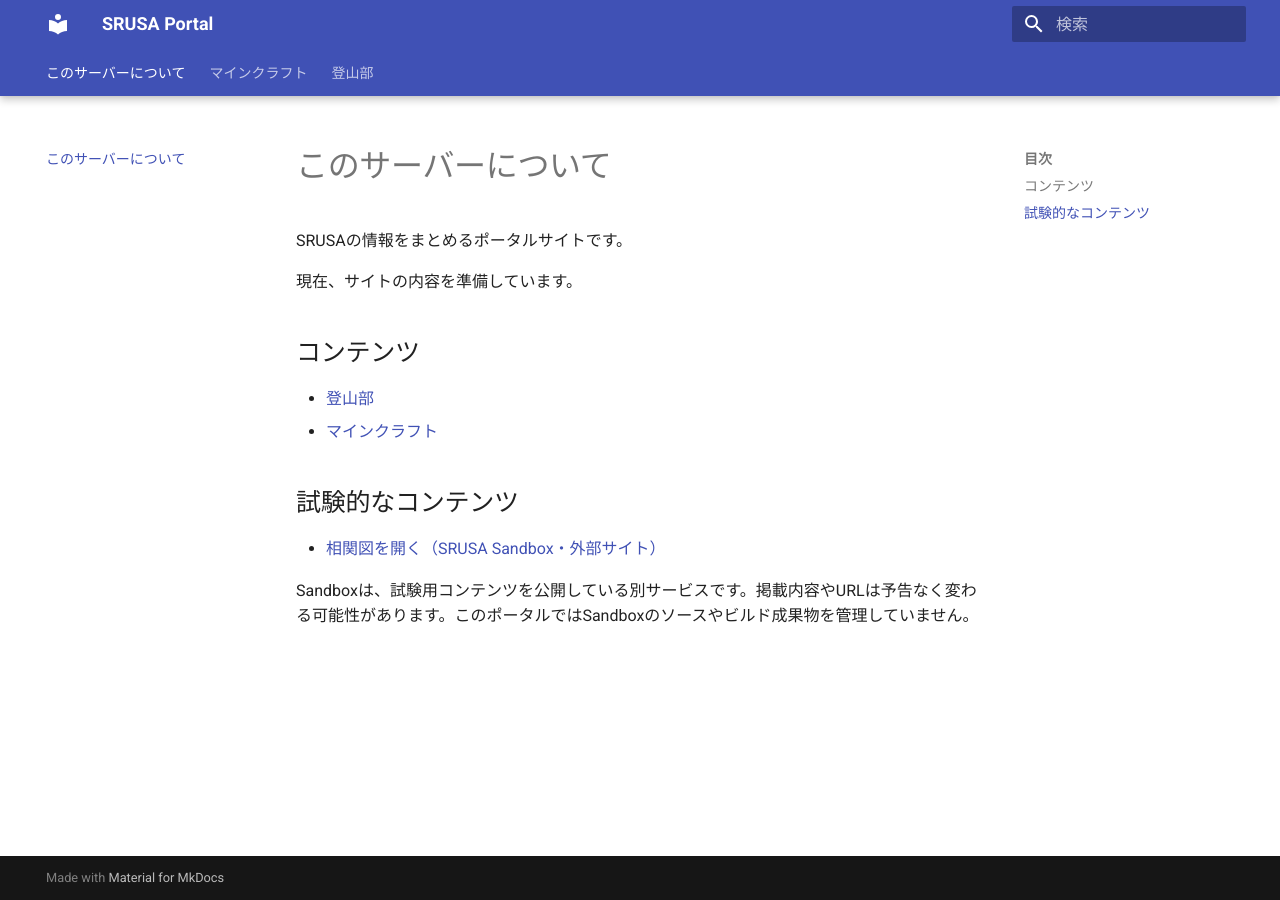
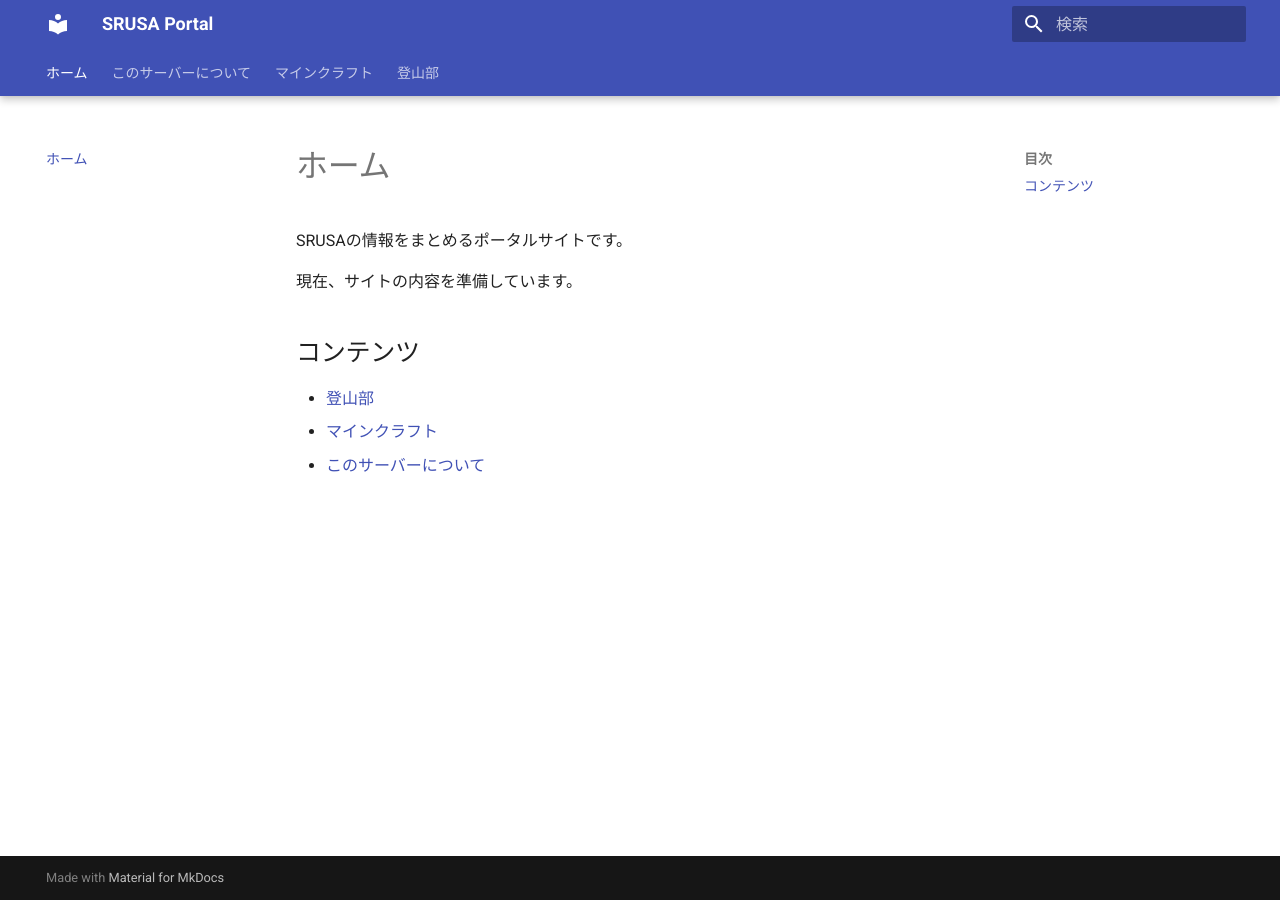
Before and after one commit to SRUSA-JP/srusa-portal, an MkDocs documentation site: the page built from docs/index.md, in a window 1280 px wide. Built offline with MkDocs 1.6.1 and Material for MkDocs 9.7.7, drawn with Linux system fonts in a browser that asks for light colours.

Commit message:
[update]日本語ディレクトリで4タブを構成

```diff
--- a/docs/index.md
+++ b/docs/index.md
@@ -1,4 +1,4 @@
-# このサーバーについて
+# ホーム
 
 SRUSAの情報をまとめるポータルサイトです。
 
@@ -8,9 +8,4 @@ SRUSAの情報をまとめるポータルサイトです。
 
 - [登山部](登山部/index.md)
 - [マインクラフト](マインクラフト/index.md)
-
-## 試験的なコンテンツ
-
-- [相関図を開く（SRUSA Sandbox・外部サイト）](https://srusa-sandbox.netlify.app/#/relationships)
-
-Sandboxは、試験用コンテンツを公開している別サービスです。掲載内容やURLは予告なく変わる可能性があります。このポータルではSandboxのソースやビルド成果物を管理していません。
+- [このサーバーについて](このサーバーについて/index.md)
```
Also changed, not shown: AGENTS.md (+2 -2 lines), README.md (+4 -3 lines), docs/このサーバーについて/index.md (added, +7 -0 lines).
